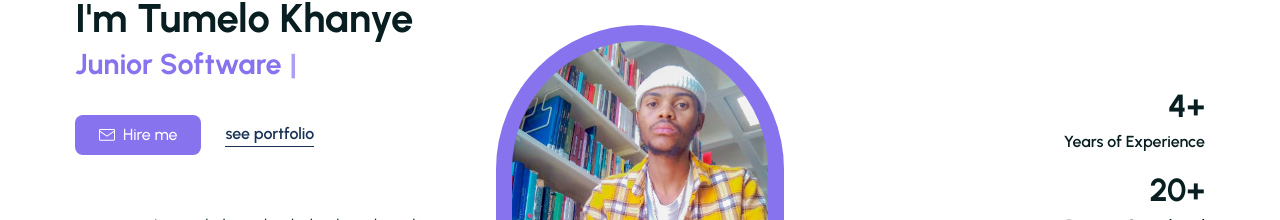
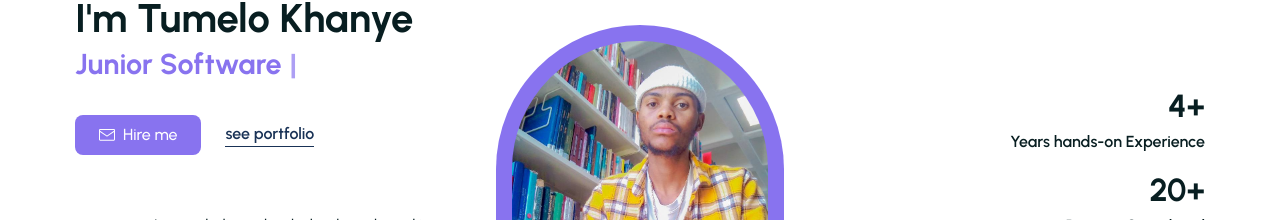
Before and after one commit to TudowTwelvvy/TumeloPortfolio, a React (Vite) app: page / in a window 1280 px wide. Shown: the part 179-399 px from the top of the page. Built offline with nearby package versions, Linux system fonts and the light colour scheme.

Commit message:
Update Hero

```diff
--- a/src/components/Hero.jsx
+++ b/src/components/Hero.jsx
@@ -148,7 +148,7 @@ function Hero() {
                 <CountUp start={0} end={4} duration={2} suffix="+" />
               </h2>
               <h4 className="text-headingColor font-[600] text-[16px]">
-                Years of Experience
+                Years hands-on Experience
               </h4>
             </div>
             <div className="md-10">
```
